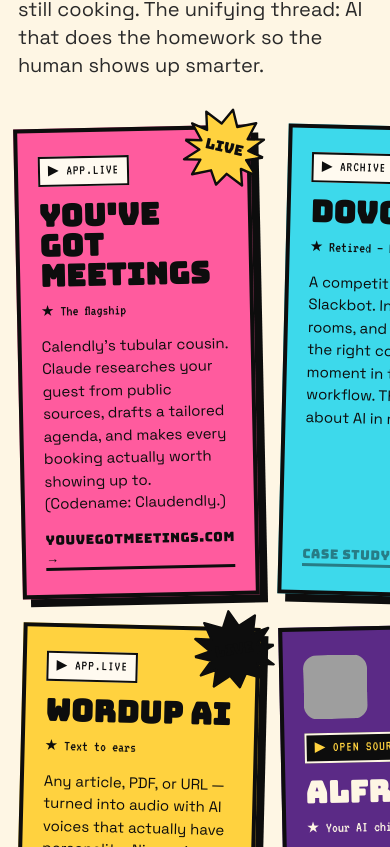
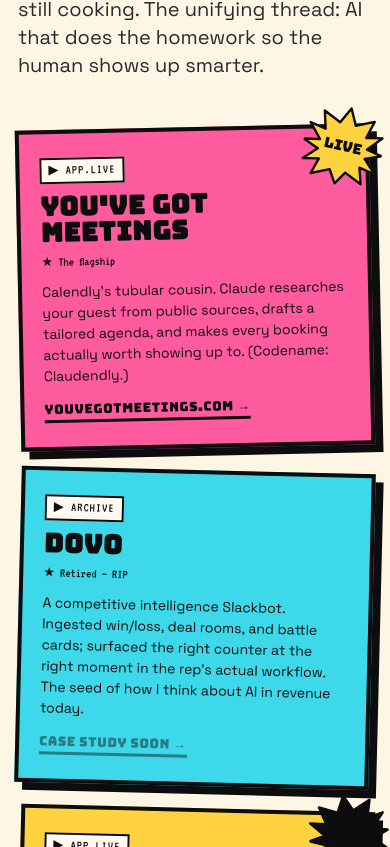
Before and after one commit to ellippma/Dovo-labs, a Next.js app: page / in a window 390 px wide. Shown: the part 7197-8044 px from the top of the page. Built offline with nearby package versions, Linux system fonts and the light colour scheme; grey boxes are pictures that could not be loaded; a web font is replaced by a local one.

Commit message:
Fix mobile layout and tighten desktop card sizing
Co-Authored-By: Claude Sonnet 4.6 <noreply@anthropic.com>

```diff
--- a/styles/site.css
+++ b/styles/site.css
@@ -328,7 +328,7 @@ html, body { background: var(--cream); }
 .proj-grid {
   display: grid;
   grid-template-columns: repeat(3, 1fr);
-  gap: 28px;
+  gap: 22px;
 }
 .proj-grid.proj-grid-2 {
   grid-template-columns: repeat(2, 1fr);
@@ -337,8 +337,8 @@ html, body { background: var(--cream); }
   position: relative;
   border: 4px solid var(--ink);
   box-shadow: 8px 8px 0 var(--ink);
-  padding: 28px 26px 24px;
-  min-height: 320px;
+  padding: 22px 22px 18px;
+  min-height: 270px;
   display: flex;
   flex-direction: column;
   justify-content: space-between;
@@ -346,28 +346,28 @@ html, body { background: var(--cream); }
 .proj-card .proj-tag {
   display: inline-block;
   font-family: var(--font-mono);
-  font-size: 14px;
+  font-size: 13px;
   letter-spacing: 1px;
   border: 2px solid var(--ink);
   background: var(--paper);
-  padding: 3px 8px;
-  margin-bottom: 14px;
+  padding: 2px 7px;
+  margin-bottom: 10px;
   text-transform: uppercase;
 }
 .proj-card h3 {
   font-family: var(--font-display);
-  font-size: 30px;
+  font-size: 26px;
   line-height: 1;
-  margin: 0 0 10px;
+  margin: 0 0 8px;
   color: var(--ink);
   letter-spacing: 0.5px;
 }
 .proj-card .proj-sub {
   font-family: var(--font-mono);
-  font-size: 15px;
-  margin-bottom: 14px;
+  font-size: 13px;
+  margin-bottom: 10px;
 }
-.proj-card p { margin: 0 0 16px; font-size: 15px; line-height: 1.5; }
+.proj-card p { margin: 0 0 14px; font-size: 14px; line-height: 1.5; }
 .proj-card .proj-link {
   font-family: var(--font-display);
   font-size: 13px;
@@ -681,7 +681,8 @@ html, body { background: var(--cream); }
   .about-grid { grid-template-columns: 1fr; }
   .exp-card { grid-template-columns: 1fr; }
   .exp-when { border-right: none; border-bottom: 3px dashed var(--ink); padding-right: 0; padding-bottom: 14px; }
-  .proj-grid { grid-template-columns: 1fr; }
+  .proj-grid,
+  .proj-grid.proj-grid-2 { grid-template-columns: 1fr; }
   .cons-grid { grid-template-columns: 1fr; }
   .awards-grid { grid-template-columns: 1fr 1fr; }
   .book-card { grid-template-columns: 1fr; padding: 40px 28px; }
```
